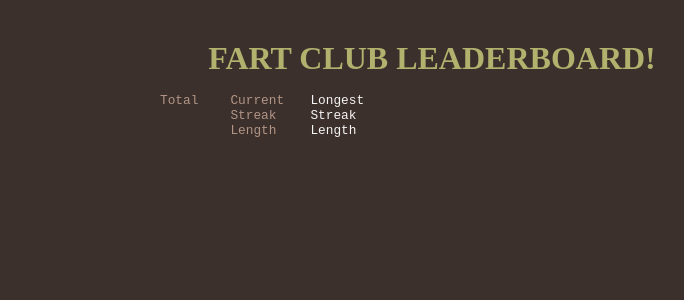
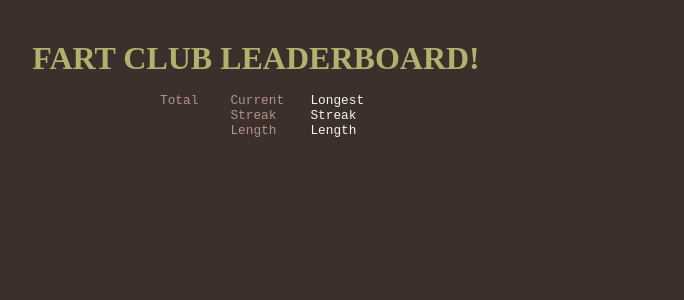
Before and after one commit to AndersSpear/fartbot, a Flask app: page / in a window 1280 px wide. Shown: the top 300 px of the page, without its empty margins (552-1236 px from the left). Run offline with Flask 2, Linux system fonts and the light colour scheme; data that the repository does not hold is empty.

Commit message:
fix margin

```diff
--- a/static/styles.css
+++ b/static/styles.css
@@ -75,11 +75,12 @@ div:last-child {
 }
 
 h1 {
-  margin-left: -20rem;
   width: calc(100% + 30rem);
   text-align: center;
   color: #b2b16d;
   font-family: serif;
   font-weight: bold;
-  margin: 1rem;
+  margin-top: 1rem;
+  margin-bottom: 1rem;
+  margin-left: -10rem;
 }
```
